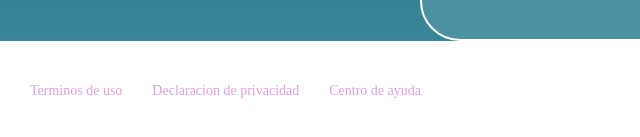
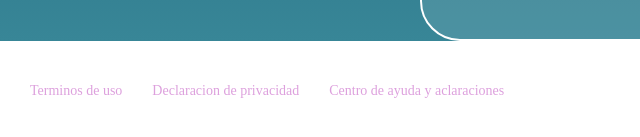
Before and after one commit to MauroDiosdado/DevCourse, a plain HTML site: page Pratices/Practica1/index.html in a window 1280 px wide. Shown: the part 763-900 px from the top of the page, 0-640 px from the left. Drawn offline with Linux system fonts and the light colour scheme.

Commit message:
fourth change

```diff
--- a/Pratices/Practica1/index.html
+++ b/Pratices/Practica1/index.html
@@ -35,7 +35,7 @@
     <footer class="footer">
         <a href="">Terminos de uso</a>
         <a href="">Declaracion de privacidad</a>
-        <a href="">Centro de ayuda</a>
+        <a href="">Centro de ayuda y aclaraciones</a>
     </footer>
 </body>
 </html>
```
